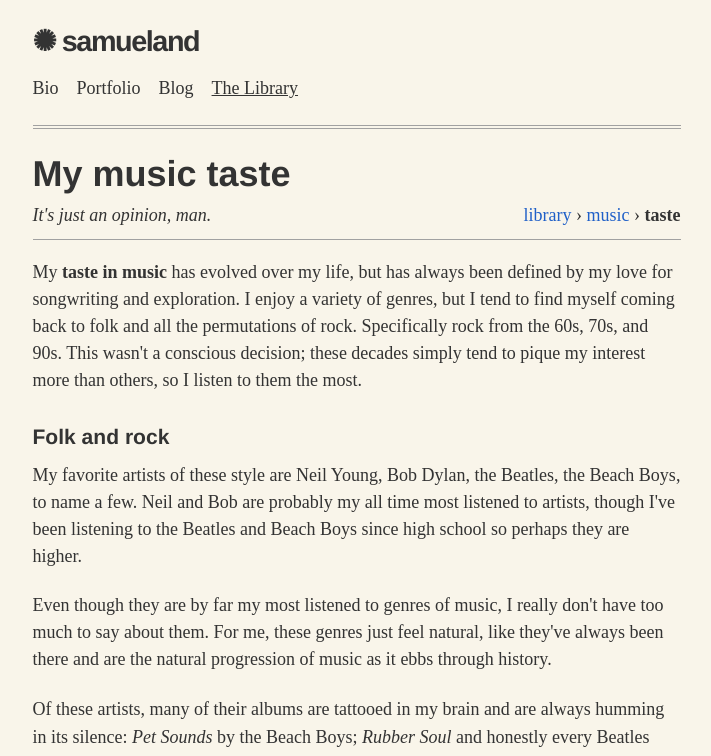
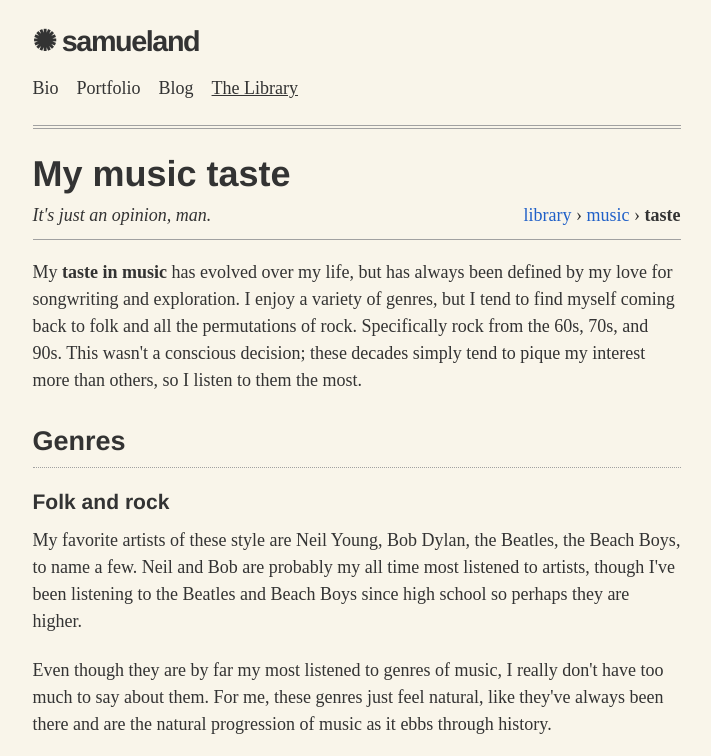
Before and after one commit to sama305/samueland.dev, a Next.js app: page /library/music/taste in a window 1280 px wide. Shown: the top 756 px of the page, without its empty margins (276-987 px from the left). Built offline with nearby package versions, Linux system fonts and the light colour scheme.

Commit message:
updated headers on taste page

```diff
--- a/src/app/(site)/library/music/taste/page.tsx
+++ b/src/app/(site)/library/music/taste/page.tsx
@@ -6,6 +6,7 @@ export default function MusicTaste() {
       <article>
         <p>My <strong>taste in music</strong> has evolved over my life, but has always been defined by my love for songwriting and exploration. I enjoy a variety of genres, but I tend to find myself coming back to folk and all the permutations of rock. Specifically rock from the 60s, 70s, and 90s. This wasn't a conscious decision; these decades simply tend to pique my interest more than others, so I listen to them the most.</p>
 
+        <h2>Genres</h2>
         <h3>Folk and rock</h3>
 
         <p>My favorite artists of these style are Neil Young, Bob Dylan, the Beatles, the Beach Boys, to name a few. Neil and Bob are probably my all time most listened to artists, though I've been listening to the Beatles and Beach Boys since high school so perhaps they are higher.</p>
```
